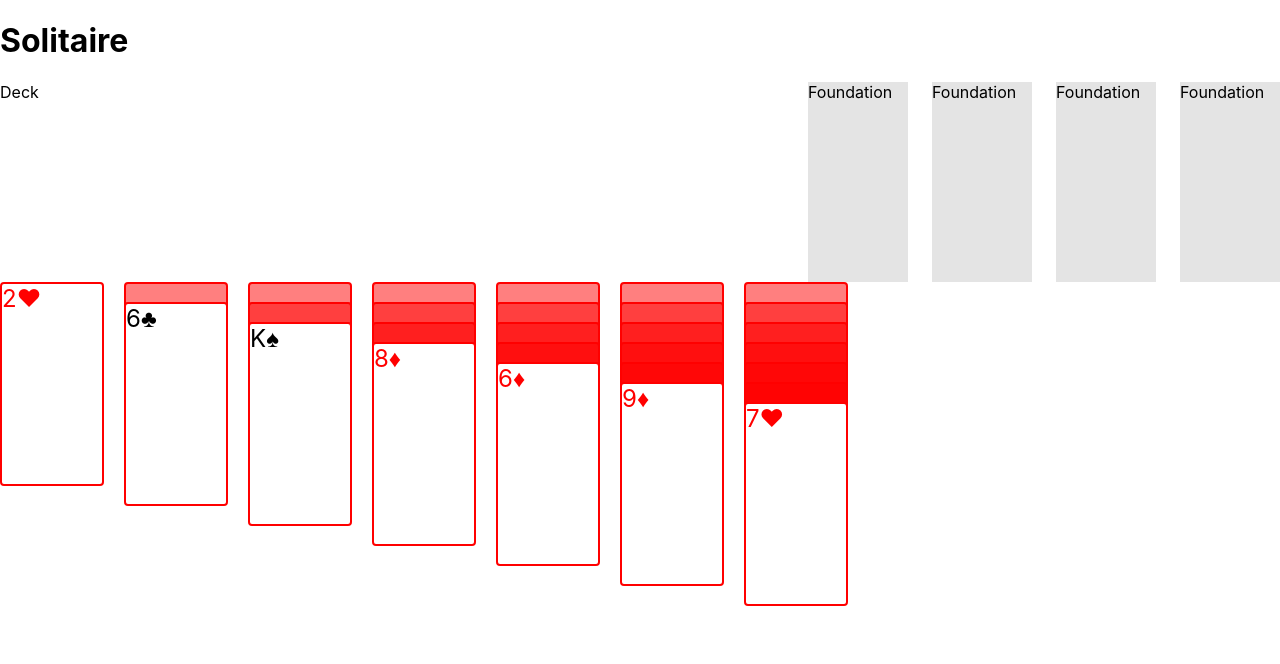
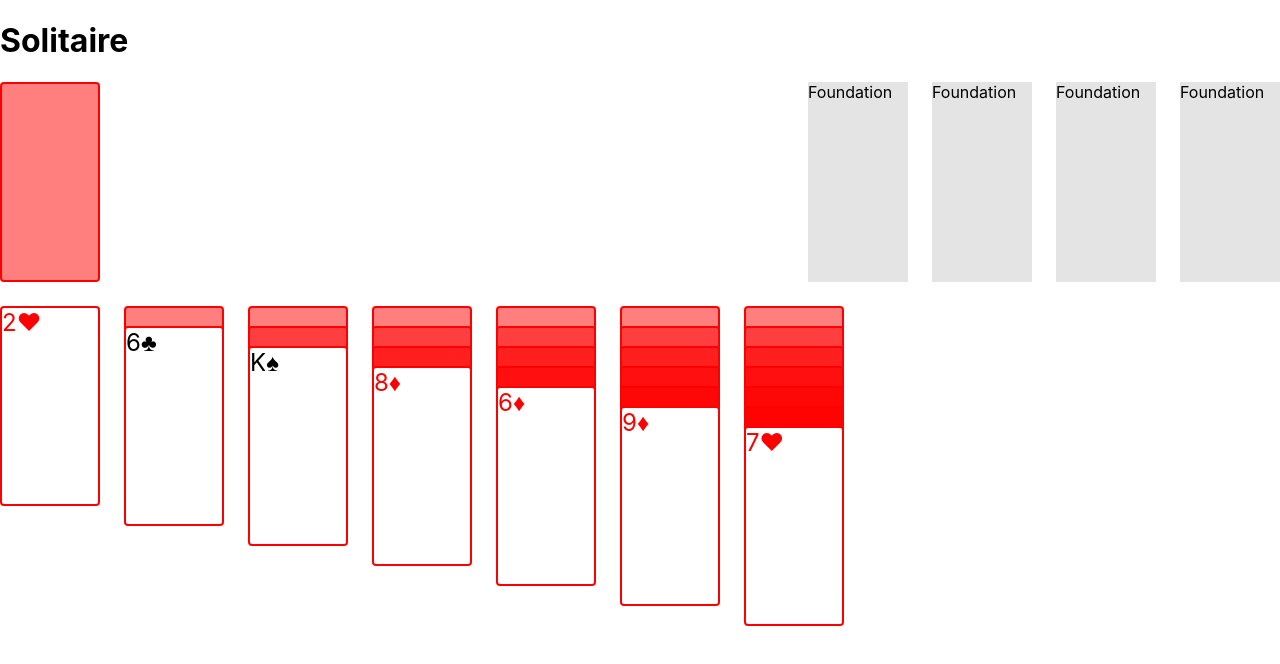
Before and after one commit to Peterabsolon/solitaire, a React (Create React App) app: page / in a window 1280 px wide. Shown: the top 664 px of the page. Built offline with nearby package versions, Linux system fonts and the light colour scheme.

Commit message:
playable version lol

```diff
--- a/src/App.tsx
+++ b/src/App.tsx
@@ -4,11 +4,20 @@ import { Flex } from "rebass"
 
 import { useStore } from "./App.store"
 import { Card } from "./Card"
+import { Deck } from "./Deck"
 import { Foundation } from "./Foundation"
 import { Pile } from "./Pile"
 
 const App = observer(() => {
-  const { foundations, piles, initialize, selectedCardsPile, handlePileCardClick } = useStore()
+  const {
+    deck,
+    foundations,
+    handlePileCardClick,
+    hasWon,
+    initialize,
+    piles,
+    selectedCardsPile,
+  } = useStore()
 
   useEffect(initialize, [initialize])
 
@@ -16,8 +25,12 @@ const App = observer(() => {
     <div>
       <h1>Solitaire</h1>
 
+      {hasWon && <h1 color="green">Victory!</h1>}
+
       <Flex justifyContent="space-between">
-        <div>Deck</div>
+        <div>
+          <Deck deck={deck} />
+        </div>
 
         <Flex>
           {foundations.map((foundation, index) => (
@@ -27,8 +40,8 @@ const App = observer(() => {
       </Flex>
 
       <Flex>
-        {piles.map((pile) => (
-          <Pile pile={pile} onCardClick={handlePileCardClick} />
+        {piles.map((pile, index) => (
+          <Pile key={index} pile={pile} onCardClick={handlePileCardClick} />
         ))}
       </Flex>
 
--- a/src/Card/Card.tsx
+++ b/src/Card/Card.tsx
@@ -3,20 +3,19 @@ import { observer } from "mobx-react-lite"
 import styled, { css } from "styled-components"
 import { noop } from "lodash"
 
-import { CARD_WIDTH } from "../constants"
+import { CARD_HEIGHT, CARD_WIDTH } from "../constants"
 
 import { CardModel } from "./Card.model"
 
 interface CardProps {
   card: CardModel
-  isTurned?: boolean
   onClick?: (card: CardModel) => void
 }
 
-export const Card: FC<CardProps> = observer(({ card, onClick = noop, isTurned = true }) => {
+export const Card: FC<CardProps> = observer(({ card, onClick = noop }) => {
   return (
-    <Wrapper isTurned={isTurned} isBlack={card.isBlack} onClick={() => onClick(card)}>
-      {isTurned && (
+    <Wrapper isTurned={card.isTurned} isBlack={card.isBlack} onClick={() => onClick(card)}>
+      {card.isTurned && (
         <>
           {card.rank}
           {card.suit}
@@ -35,7 +34,7 @@ export const Wrapper = styled.div<WrapperProps>`
   border: 2px solid red;
   border-radius: 4px;
   width: ${CARD_WIDTH}px;
-  height: 200px;
+  height: ${CARD_HEIGHT}px;
   display: flex;
   // align-items: center;
   // justify-content: center;
--- a/src/Deck/Deck.model.ts
+++ b/src/Deck/Deck.model.ts
@@ -34,10 +34,16 @@ export class DeckModel {
     }
   }
 
-  turnCard() {
+  turnCard = () => {
     const card = this.pile.pop()
+
     if (card) {
+      card.isTurned = true
       this.pileTurned.add(card)
+      return
     }
+
+    this.pile.cards.replace(this.pileTurned.cards)
+    this.pileTurned.clear()
   }
 }
--- a/src/Deck/Deck.tsx
+++ b/src/Deck/Deck.tsx
@@ -1,14 +1,26 @@
 import { FC } from "react"
 import { observer } from "mobx-react-lite"
+import { Flex } from "rebass"
+
+import { Card } from "../Card"
+import { Placeholder } from "../Placeholder"
 
 import { DeckModel } from "./Deck.model"
-
 interface DeckProps {
-  Deck: DeckModel
+  deck: DeckModel
 }
 
-export const Deck: FC<DeckProps> = observer((props) => {
-  console.log(props)
+export const Deck: FC<DeckProps> = observer(({ deck }) => {
+  const cardUnturned = deck.pile.lastCard
+  const cardTurned = deck.pileTurned.lastCard
 
-  return <div>Deck</div>
+  return (
+    <Flex>
+      <Placeholder onClick={deck.turnCard}>
+        {cardUnturned && <Card card={cardUnturned} />}
+      </Placeholder>
+
+      {cardTurned && <Card card={cardTurned} />}
+    </Flex>
+  )
 })
--- a/src/Pile/Pile.tsx
+++ b/src/Pile/Pile.tsx
@@ -25,9 +25,7 @@ export const Pile: FC<PileProps> = observer(({ pile, onCardClick }) => {
             }
           }
 
-          return (
-            <Card key={card.key} card={card} isTurned={card.isTurned} onClick={handleCardClick} />
-          )
+          return <Card key={card.key} card={card} onClick={handleCardClick} />
         })}
       </Cards>
     </Wrapper>
--- /dev/null
+++ b/src/Placeholder/Placeholder.tsx
@@ -0,0 +1,20 @@
+import { FC } from "react"
+import { observer } from "mobx-react-lite"
+import styled from "styled-components"
+
+import { CARD_HEIGHT, CARD_WIDTH } from "../constants"
+
+interface PlaceholderProps {
+  onClick: () => void
+}
+
+export const Placeholder: FC<PlaceholderProps> = observer(({ children, onClick }) => (
+  <Wrapper onClick={onClick}>{children}</Wrapper>
+))
+
+const Wrapper = styled.div`
+  width: ${CARD_WIDTH}px;
+  height: ${CARD_HEIGHT}px;
+  margin-right: 24px;
+  margin-bottom: 24px;
+`
--- /dev/null
+++ b/src/Placeholder/index.ts
@@ -0,0 +1 @@
+export * from "./Placeholder"
--- a/src/index.css
+++ b/src/index.css
@@ -1,3 +1,7 @@
+* {
+  box-sizing: border-box;
+}
+
 body {
   margin: 0;
   font-family: -apple-system, BlinkMacSystemFont, 'Segoe UI', 'Roboto', 'Oxygen',
```
